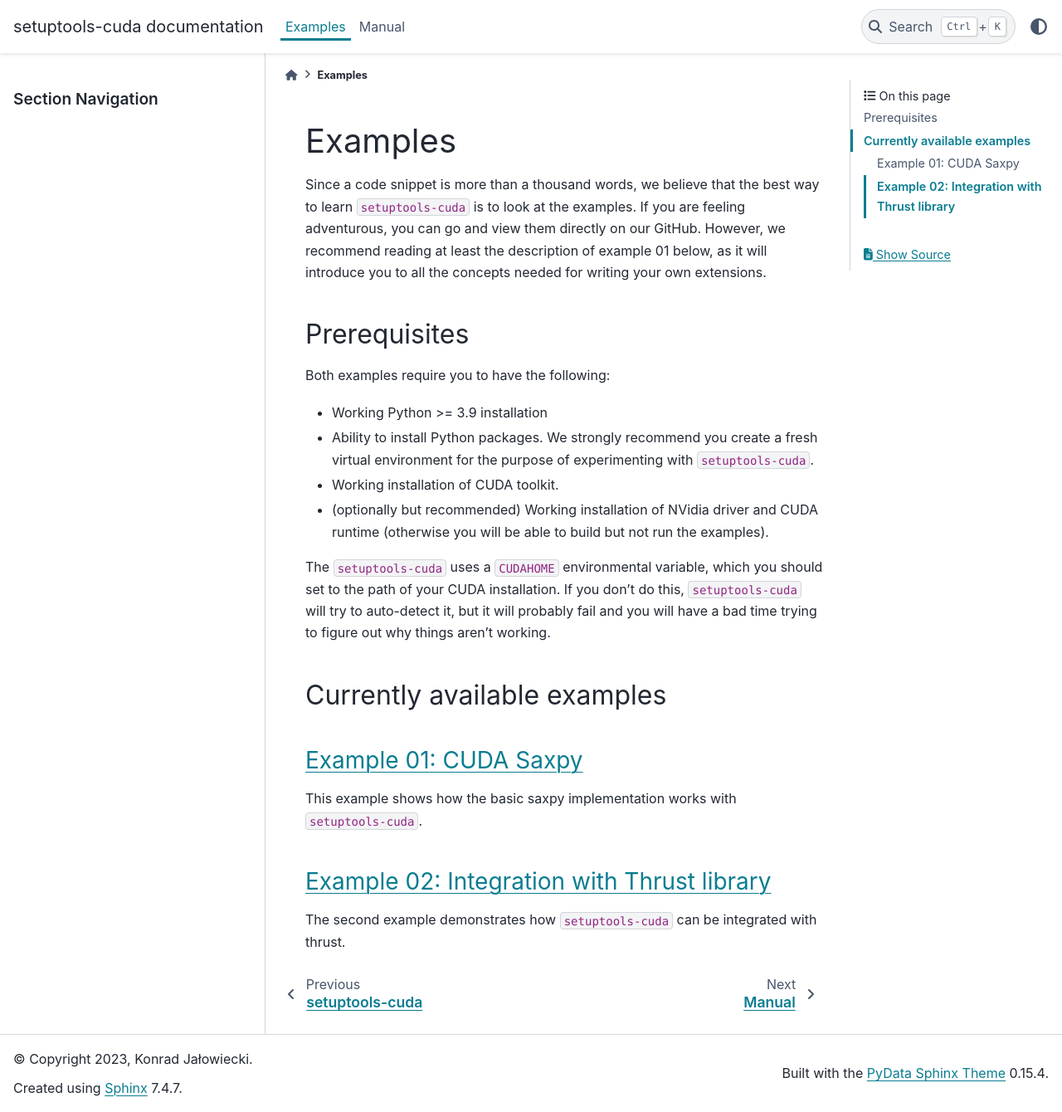
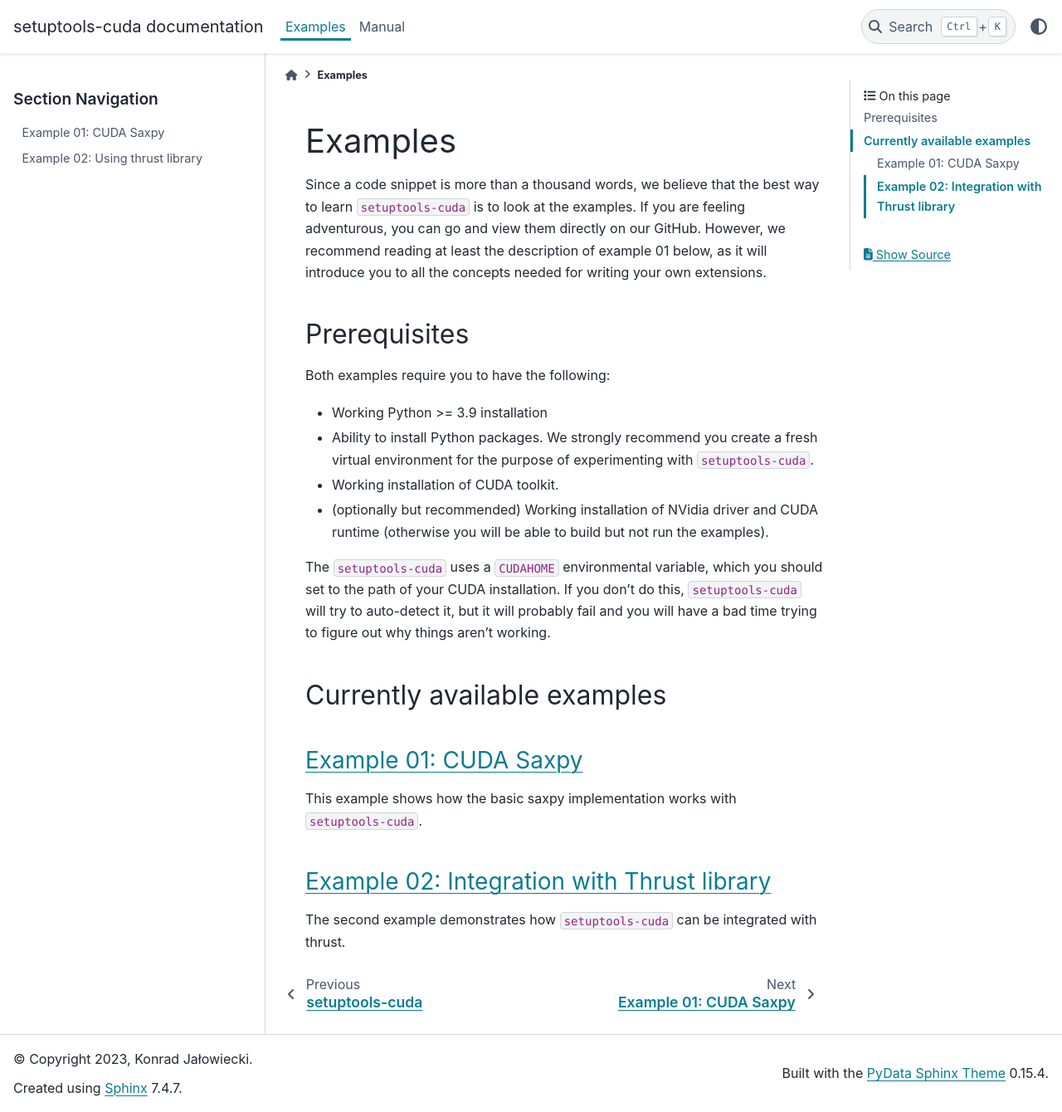
Before and after one commit to euro-hpc-pl/setuptools_cuda, a Sphinx documentation site: the page built from docs/source/examples/index.md, in a window 1280 px wide and 1340 px high. Shown: the whole window at 83% size. Built offline with Sphinx 7.4.7 and the PyData theme 0.15.4, drawn with Linux system fonts in a browser that asks for light colours.

Commit message:
Include example files in toctree

```diff
--- a/docs/source/examples/index.md
+++ b/docs/source/examples/index.md
@@ -35,3 +35,10 @@ This example shows how the basic saxpy implementation works with
 
 The second example demonstrates how `setuptools-cuda` can be integrated with
 thrust.
+
+:::{toctree}
+:hidden:
+
+example01_saxpy.md
+example02_thrust.md
+:::
```
